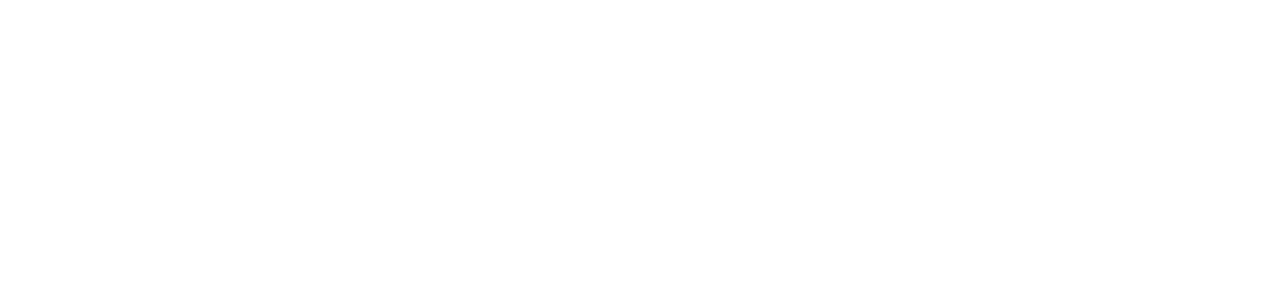
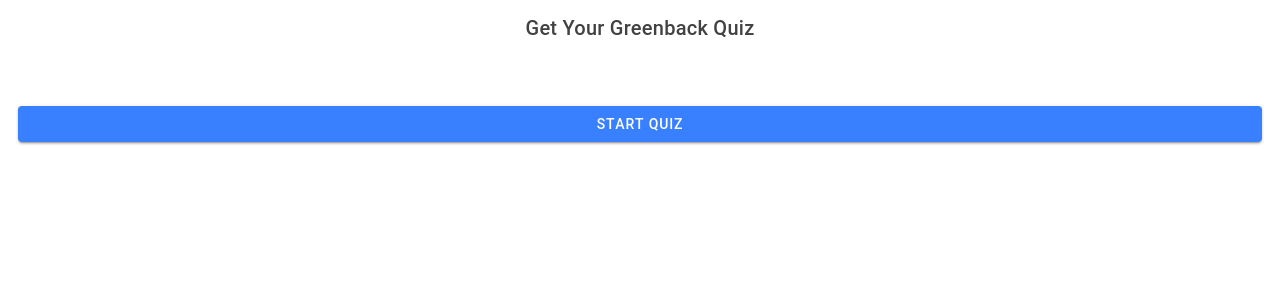
Before and after one commit to Get-Your-GreenBack-Tompkins/gygb-client-web, a React (Create React App) app: page /quiz in a window 1280 px wide. Shown: the top 300 px of the page. Built offline with nearby package versions, Linux system fonts and the light colour scheme.

Commit message:
added front page for quiz

```diff
--- a/src/App.tsx
+++ b/src/App.tsx
@@ -2,7 +2,8 @@
 import { Redirect, Route } from 'react-router-dom';
 import { IonApp, IonRouterOutlet } from '@ionic/react';
 import { IonReactRouter } from '@ionic/react-router';
-import Home from './pages/Home';
+import Quiz from './pages/Quiz';
+import Question1 from './pages/Question1';
 
 /* Core CSS required for Ionic components to work properly */
 import '@ionic/react/css/core.css';
@@ -27,8 +28,9 @@
   <IonApp>
     <IonReactRouter>
       <IonRouterOutlet>
-        <Route path="/home" component={Home} exact={true} />
-        <Route exact path="/" render={() => <Redirect to="/home" />} />
+        <Route path="/quiz" component={Quiz} exact={true} />
+        <Route path="/quiz/question1" component={Question1} exact={true} />
+        <Route exact path="/" render={() => <Redirect to="/quiz" />} />
       </IonRouterOutlet>
     </IonReactRouter>
   </IonApp>
--- /dev/null
+++ b/src/pages/Question1.tsx
@@ -0,0 +1,14 @@
+import React from 'react';
+import { IonButton, IonContent, IonToolbar, IonTitle, IonItem } from '@ionic/react';
+
+const Question1: React.FC = () => {
+    return (
+        <IonContent fullscreen class="ion-padding">
+            <IonToolbar>
+                <IonTitle size="large" class="title">Question 1</IonTitle>
+                <IonButton expand="block" routerLink="/quiz/question1">Start Quiz</IonButton>
+            </IonToolbar>
+        </IonContent>);
+    };
+
+export default Question1;
--- /dev/null
+++ b/src/pages/Quiz.tsx
@@ -0,0 +1,16 @@
+
+
+import React from 'react';
+import { IonButton, IonContent, IonToolbar, IonTitle, IonItem } from '@ionic/react';
+
+const Quiz: React.FC = () => {
+    return (
+        <IonContent fullscreen class="ion-padding">
+            <IonToolbar>
+                <IonTitle size="large" class="title">Get Your Greenback Quiz</IonTitle>
+                <IonButton expand="block" routerLink="/quiz/question1">Start Quiz</IonButton>
+            </IonToolbar>
+        </IonContent>);
+    };
+
+export default Quiz;
--- a/src/theme/variables.css
+++ b/src/theme/variables.css
@@ -1,5 +1,9 @@
 /* Ionic Variables and Theming. For more info, please see:
 http://ionicframework.com/docs/theming/ */
+
+.title {
+  padding-bottom: 5%;
+}
 
 /** Ionic CSS Variables **/
 :root {
@@ -10,6 +14,7 @@
   --ion-color-primary-contrast-rgb: 255, 255, 255;
   --ion-color-primary-shade: #3171e0;
   --ion-color-primary-tint: #4c8dff;
+  text-align: center;
 
   /** secondary **/
   --ion-color-secondary: #0cd1e8;
```
